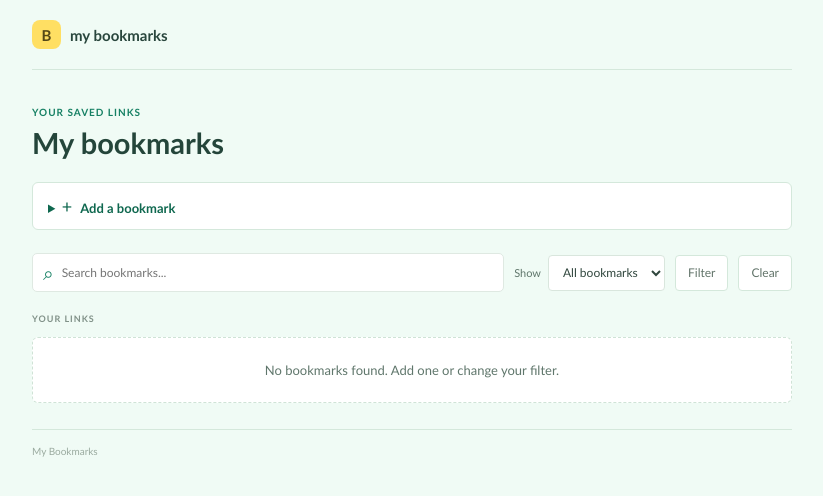
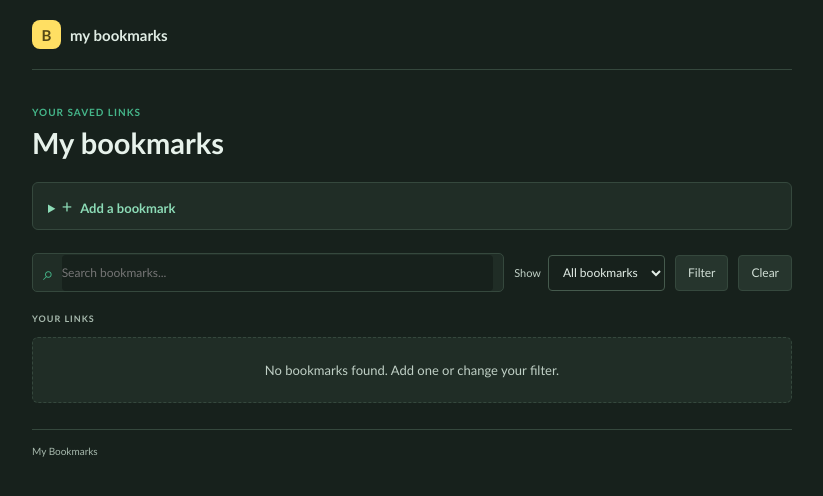
Before and after one commit to jyothinookala/bookmark_manager, a Flask app: page / in a window 1280 px wide. Shown: the top 496 px of the page, without its empty margins (228-1051 px from the left). Run offline with Flask 3, Linux system fonts and the light colour scheme; data that the repository does not hold is empty.

Commit message:
Document app screenshots and dark theme
Co-authored-by: Copilot <223556219+Copilot@users.noreply.github.com>

```diff
--- a/static/styles.css
+++ b/static/styles.css
@@ -1,12 +1,13 @@
 :root {
   font-family: "Trebuchet MS", Arial, sans-serif;
-  color: #203b32;
-  background: #f0fbf5;
-  --green: #168064;
-  --green-dark: #0f684f;
-  --green-light: #d2f4df;
+  color-scheme: dark;
+  color: #e3eee7;
+  background: #17211c;
+  --green: #45b68a;
+  --green-dark: #8cdbb6;
+  --green-light: #294638;
   --yellow: #ffdf63;
-  --line: #d4e8db;
+  --line: #35483d;
 }
 
 * { box-sizing: border-box; }
@@ -15,50 +16,50 @@ button, input, select { font: inherit; }
 button, select { cursor: pointer; }
 .page { width: min(760px, calc(100% - 36px)); margin: 0 auto; }
 .site-header { height: 70px; display: flex; align-items: center; border-bottom: 1px solid var(--line); }
-.brand { display: flex; align-items: center; gap: 9px; color: #29463d; text-decoration: none; font-size: 15px; font-weight: 700; }
+.brand { display: flex; align-items: center; gap: 9px; color: #e0ece4; text-decoration: none; font-size: 15px; font-weight: 700; }
 .brand-mark { display: grid; place-items: center; width: 29px; height: 29px; border-radius: 8px; background: var(--yellow); color: #554917; font-weight: 800; }
 .intro { padding: 36px 0 22px; }
 .small-label, .list-label { margin: 0 0 7px; color: var(--green); font-size: 10px; font-weight: 700; letter-spacing: 1px; }
-h1 { margin: 0; color: #24453a; font-size: 29px; }
-.bookmark-form, .bookmark-list { overflow: hidden; border: 1px solid var(--line); border-radius: 6px; background: white; }
+h1 { margin: 0; color: #e7f2eb; font-size: 29px; }
+.bookmark-form, .bookmark-list { overflow: hidden; border: 1px solid var(--line); border-radius: 6px; background: #202d26; }
 .bookmark-form { margin-bottom: 23px; }
 .bookmark-form summary { padding: 12px 15px; color: var(--green-dark); font-size: 13px; font-weight: 700; cursor: pointer; }
 .bookmark-form[open] summary { border-bottom: 1px solid var(--line); }
 .summary-plus { margin-right: 8px; font-size: 18px; font-weight: 400; }
 .bookmark-form form { padding: 16px; }
 .form-fields { display: grid; grid-template-columns: 1fr 1fr; gap: 12px; }
-.form-fields label { display: grid; gap: 6px; color: #50665c; font-size: 11px; font-weight: 700; }
-.form-fields input, .form-fields select, .search-label input, .filter-label select { min-width: 0; height: 36px; padding: 0 10px; border: 1px solid #d9e6dd; border-radius: 4px; background: white; color: #30463d; font-size: 12px; }
-.optional { color: #96a59c; font-weight: 400; }
-.form-errors { margin-top: 10px; color: #bd5447; font-size: 11px; }
+.form-fields label { display: grid; gap: 6px; color: #c4d3ca; font-size: 11px; font-weight: 700; }
+.form-fields input, .form-fields select, .search-label input, .filter-label select { min-width: 0; height: 36px; padding: 0 10px; border: 1px solid #455a4d; border-radius: 4px; background: #17211c; color: #e3eee7; font-size: 12px; }
+.optional { color: #a6b8ac; font-weight: 400; }
+.form-errors { margin-top: 10px; color: #ff9487; font-size: 11px; }
 .form-errors p { margin: 4px 0; }
 .form-actions { display: flex; justify-content: flex-end; gap: 8px; margin-top: 13px; }
-.add-button, .plain-button { min-height: 36px; display: inline-flex; align-items: center; justify-content: center; padding: 0 12px; border: 1px solid var(--line); border-radius: 4px; background: white; color: #62746a; font-size: 12px; text-decoration: none; }
-.add-button { border: 0; background: var(--green); color: white; font-weight: 700; }
-.add-button:hover { background: var(--green-dark); }
+.add-button, .plain-button { min-height: 36px; display: inline-flex; align-items: center; justify-content: center; padding: 0 12px; border: 1px solid var(--line); border-radius: 4px; background: #26352d; color: #d0ded5; font-size: 12px; text-decoration: none; }
+.add-button { border: 0; background: #237a5b; color: white; font-weight: 700; }
+.add-button:hover { background: #2d936d; }
 .tools-row { display: flex; align-items: center; gap: 10px; margin-bottom: 21px; }
-.search-label { height: 39px; flex: 1; display: flex; align-items: center; gap: 8px; padding: 0 10px; border: 1px solid #dfe9e2; border-radius: 5px; background: white; color: var(--green); font-size: 19px; }
+.search-label { height: 39px; flex: 1; display: flex; align-items: center; gap: 8px; padding: 0 10px; border: 1px solid var(--line); border-radius: 5px; background: #202d26; color: var(--green); font-size: 19px; }
 .search-label input { width: 100%; padding: 0; border: 0; }
-.filter-label { display: flex; align-items: center; gap: 7px; color: #5f766b; font-size: 11px; }
-.list-label { margin-bottom: 9px; color: #809188; font-size: 9px; }
-.bookmark-row { min-height: 76px; display: flex; align-items: center; gap: 12px; padding: 12px 14px; border-bottom: 1px solid #edf2ee; }
+.filter-label { display: flex; align-items: center; gap: 7px; color: #c0d0c6; font-size: 11px; }
+.list-label { margin-bottom: 9px; color: #a7b9ad; font-size: 9px; }
+.bookmark-row { min-height: 76px; display: flex; align-items: center; gap: 12px; padding: 12px 14px; border-bottom: 1px solid #303e35; }
 .bookmark-row:last-child { border-bottom: 0; }
 .link-mark { width: 34px; height: 34px; flex: 0 0 auto; display: grid; place-items: center; border-radius: 6px; background: var(--green-light); color: var(--green-dark); font-weight: 700; }
 .bookmark-info { min-width: 0; flex: 1; }
 .bookmark-title, .bookmark-url { display: block; overflow: hidden; text-overflow: ellipsis; white-space: nowrap; }
-.bookmark-title { color: #2f493d; font-size: 13px; font-weight: 700; text-decoration: none; }
-.bookmark-url { margin-top: 4px; color: #8a9a90; font-size: 10px; }
+.bookmark-title { color: #e0eee5; font-size: 13px; font-weight: 700; text-decoration: none; }
+.bookmark-url { margin-top: 4px; color: #b0c0b6; font-size: 10px; }
 .bookmark-meta { display: flex; gap: 7px; margin-top: 7px; }
 .category, .tag { padding: 5px 9px; border-radius: 4px; background: var(--green-light); color: var(--green-dark); font-size: 10px; font-weight: 700; }
-.tag { background: #fff0b3; color: #735900; }
+.tag { background: #55491f; color: #ffdf78; }
 .row-actions { display: flex; align-items: center; gap: 3px; }
 .row-actions form { margin: 0; }
-.row-button { min-height: 29px; padding: 0 6px; border: 0; border-radius: 4px; background: transparent; color: #788a80; font-size: 13px; text-decoration: none; }
-.row-button:hover { background: #edf7f0; color: var(--green-dark); }
+.row-button { min-height: 29px; padding: 0 6px; border: 0; border-radius: 4px; background: transparent; color: #bdcdc3; font-size: 13px; text-decoration: none; }
+.row-button:hover { background: #2b4034; color: #a0e3bf; }
 .row-button.is-favorite { color: #d28742; }
-.row-button.remove:hover { background: #fff0eb; color: #be5849; }
-.empty-message { padding: 24px; border: 1px dashed #cfe3d6; border-radius: 6px; background: white; color: #5f766b; text-align: center; font-size: 13px; }
-footer { margin-top: 26px; padding: 15px 0 22px; border-top: 1px solid var(--line); color: #9aaa9f; font-size: 10px; }
+.row-button.remove:hover { background: #482e2a; color: #ff9c8d; }
+.empty-message { padding: 24px; border: 1px dashed var(--line); border-radius: 6px; background: #202d26; color: #c0d0c6; text-align: center; font-size: 13px; }
+footer { margin-top: 26px; padding: 15px 0 22px; border-top: 1px solid var(--line); color: #a7b9ad; font-size: 10px; }
 .visually-hidden { position: absolute; width: 1px; height: 1px; overflow: hidden; clip: rect(0, 0, 0, 0); clip-path: inset(50%); white-space: nowrap; }
 button:focus-visible, a:focus-visible, input:focus-visible, select:focus-visible { outline: 2px solid var(--green); outline-offset: 2px; }
 
```
Also changed, not shown: README.md, adding.png (added), intial.png (added).
